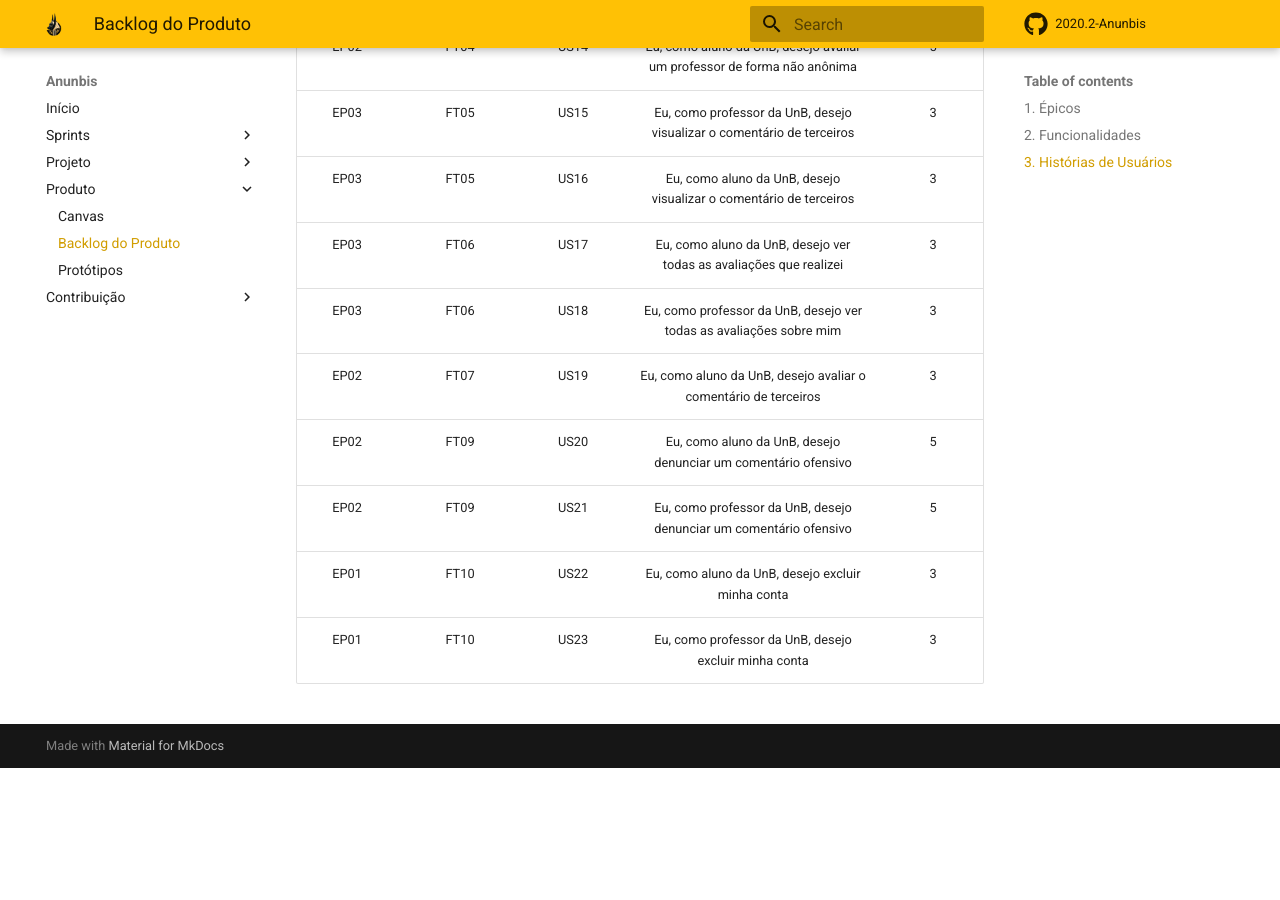
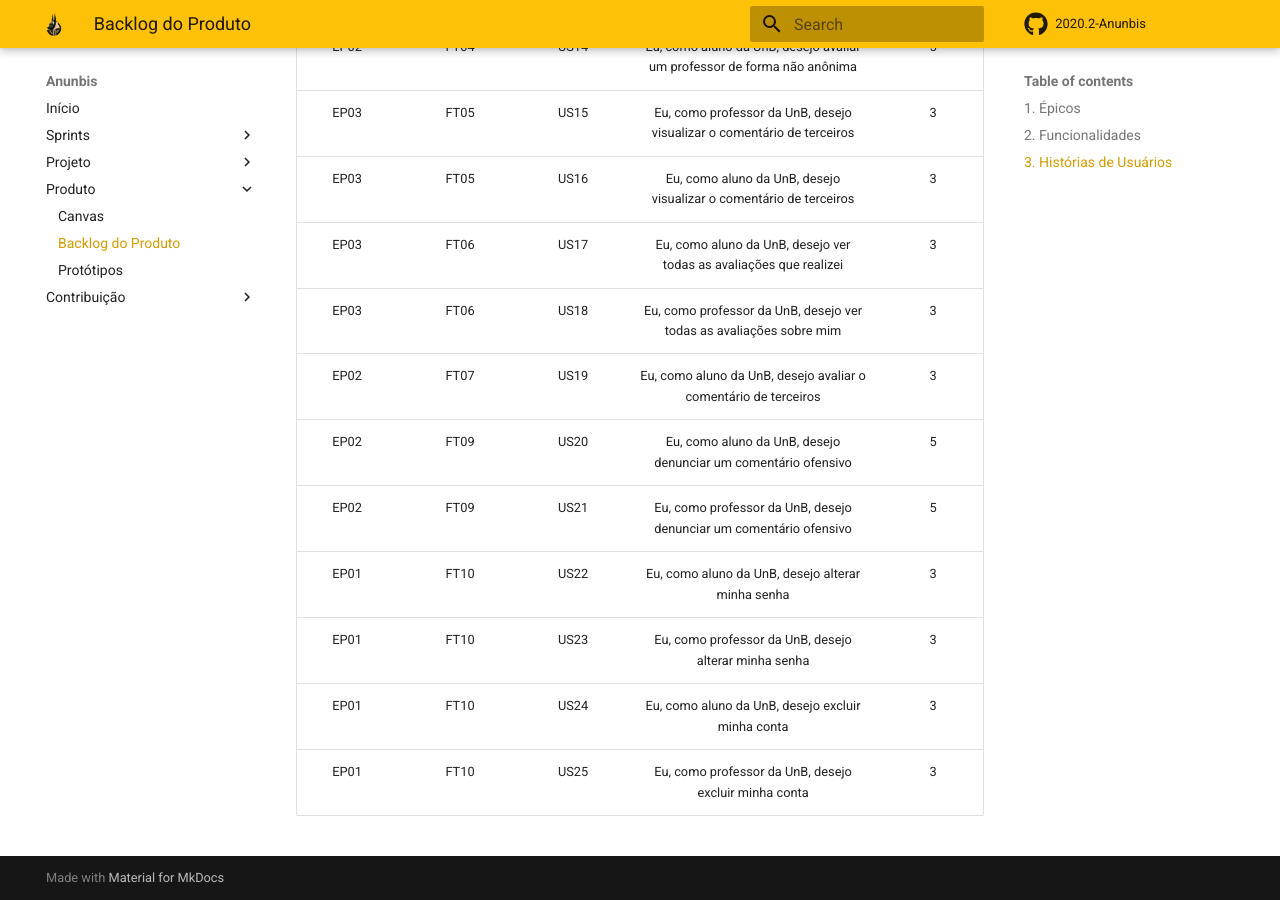
Before and after one commit to fga-eps-mds/2020.2-Anunbis, an MkDocs documentation site: the page built from docs/produto/backlog.md, in a window 1280 px wide and 900 px high, scrolled down 2368 px. Built offline with MkDocs 1.6.1 and Material for MkDocs 9.7.7, drawn with Linux system fonts in a browser that asks for light colours; comment, search, counter and statistics services are not loaded; before the commit the page ends 3136 px from its top, so only the background shows below that.

Commit message:
(#98) Adicionando mais duas historias de usuario

```diff
--- a/docs/produto/backlog.md
+++ b/docs/produto/backlog.md
@@ -54,5 +54,7 @@ Data|Versão|Descrição|Autor
 |EP02|FT07|US19|Eu, como aluno da UnB, desejo avaliar o comentário de terceiros|3|
 |EP02|FT09|US20|Eu, como aluno da UnB, desejo denunciar  um comentário ofensivo |5|
 |EP02|FT09|US21|Eu, como professor da UnB, desejo denunciar  um comentário ofensivo |5|
-|EP01|FT10|US22|Eu, como aluno da UnB, desejo excluir minha conta|3|
-|EP01|FT10|US23|Eu, como professor da UnB, desejo excluir minha conta|3|
+|EP01|FT10|US22|Eu, como aluno da UnB, desejo alterar minha senha|3|
+|EP01|FT10|US23|Eu, como professor da UnB, desejo alterar minha senha|3|
+|EP01|FT10|US24|Eu, como aluno da UnB, desejo excluir minha conta|3|
+|EP01|FT10|US25|Eu, como professor da UnB, desejo excluir minha conta|3|
```
